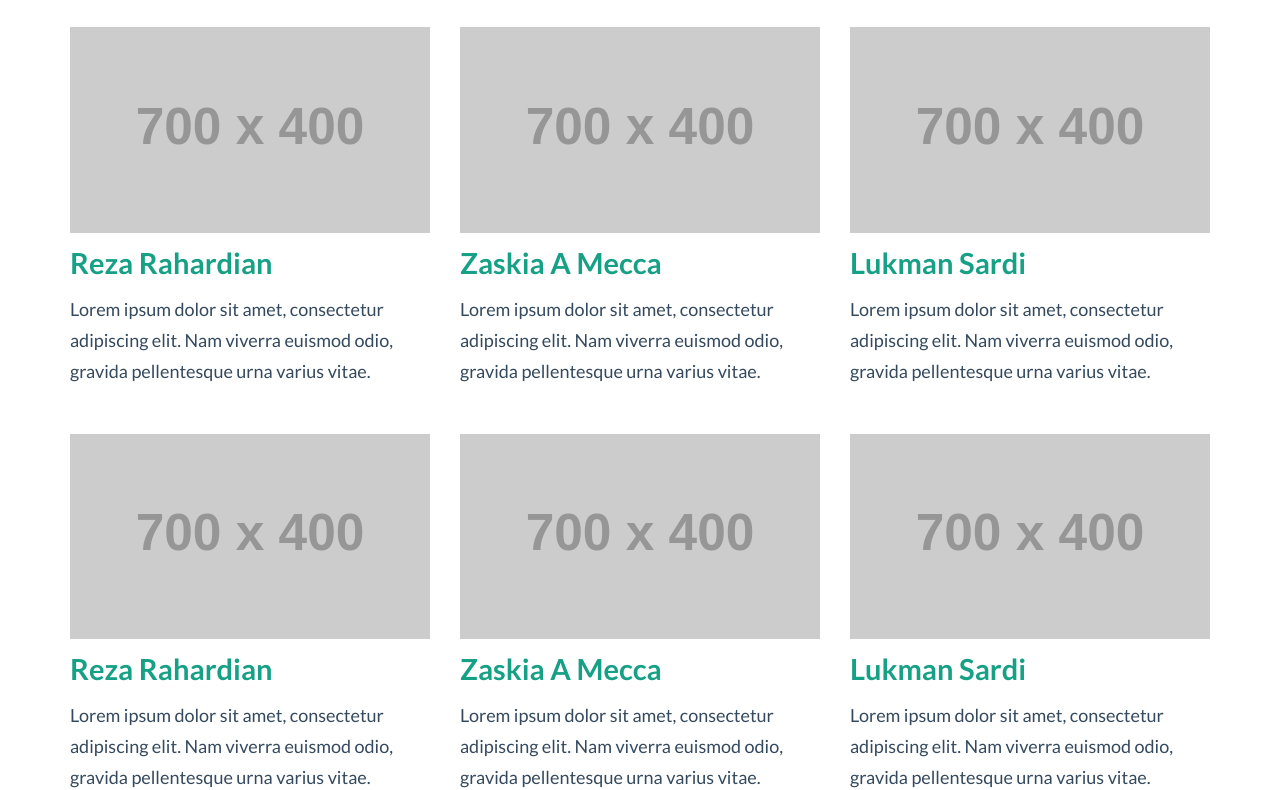
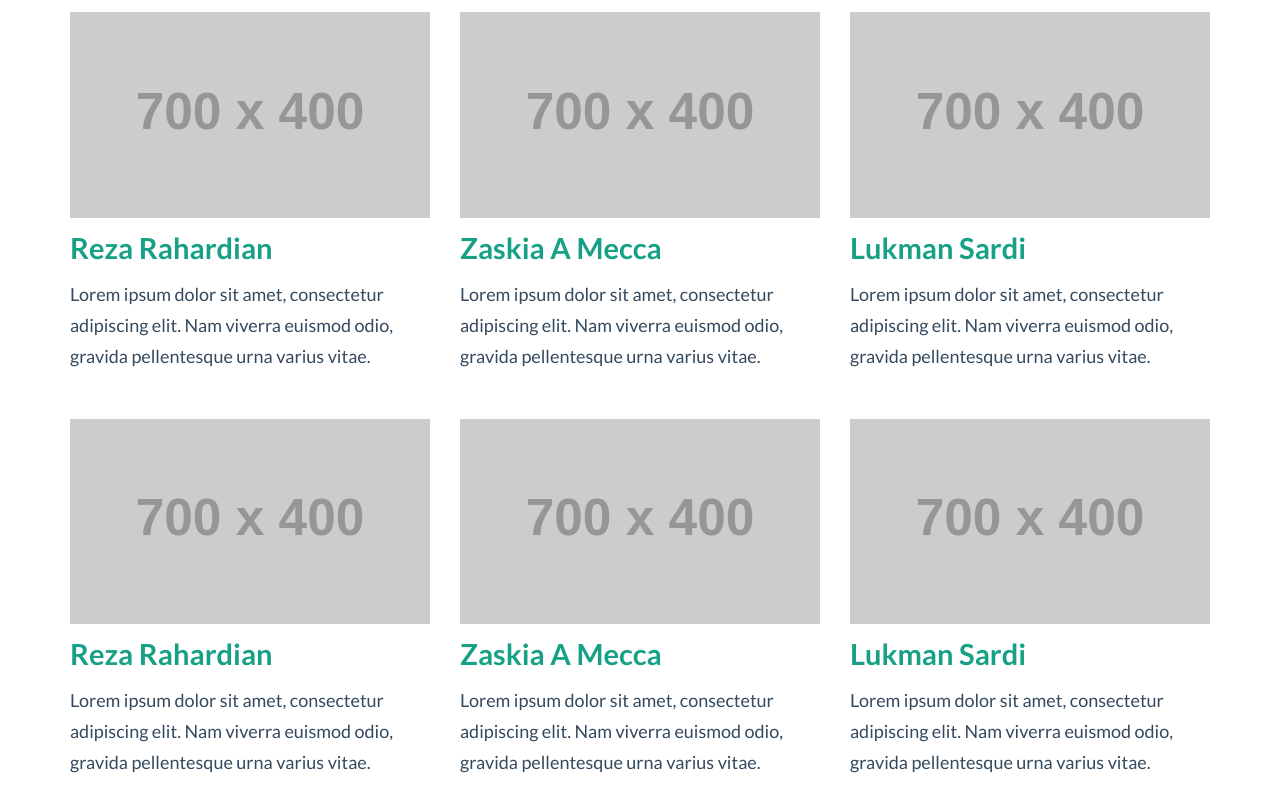
Before and after one commit to tauduluan/tauduluan.github.io, a plain HTML site: page index.html in a window 1280 px wide. Shown: the part 71-861 px from the top of the page. Drawn offline with Linux system fonts and the light colour scheme; placeholder pictures from the web are drawn by us.

Commit message:
Remove margin-top

```diff
--- a/css/style.css
+++ b/css/style.css
@@ -1,7 +1,3 @@
-body {
-	margin-top: 15px;
-}
-
 .italic { font-style: italic;  }
 .mention { color: #E09710; }
 .instagram { margin-bottom: 5px; }
```
